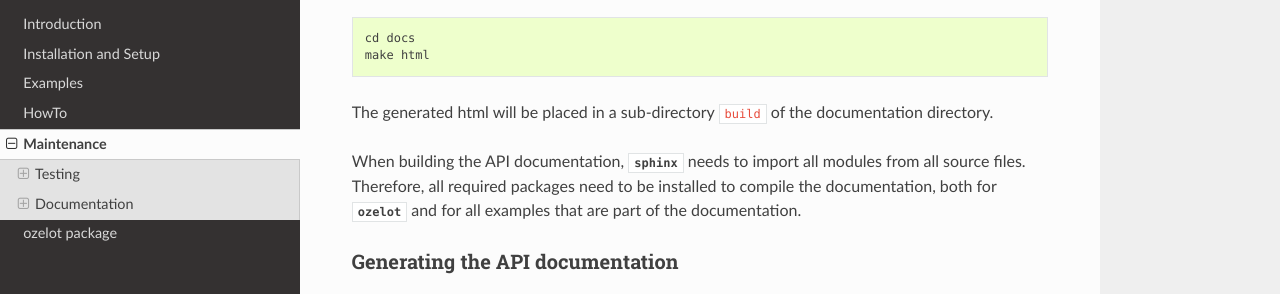
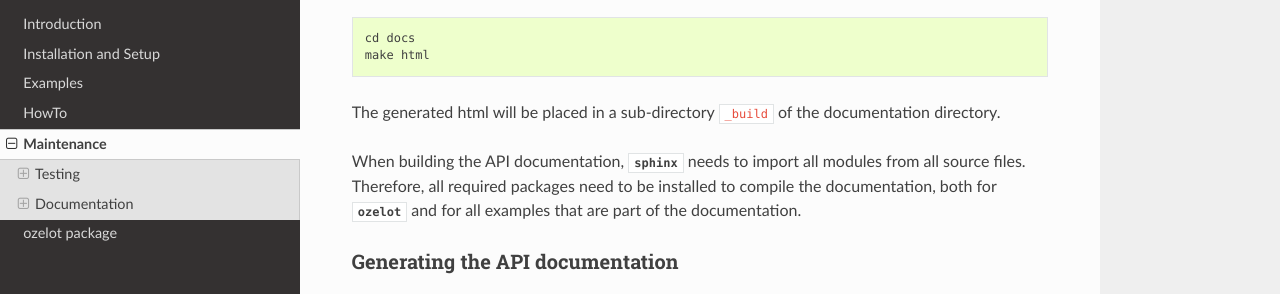
Before and after one commit to ehansis/ozelot, a Sphinx documentation site: the page built from docs/maintenance.rst, in a window 1280 px wide and 900 px high, scrolled down 1253 px. Shown: the part 153-447 px from the top of the window. Built offline with Sphinx 7.4.7 and the Read the Docs theme 2.0.0, drawn with Linux system fonts in a browser that asks for light colours.

Commit message:
Tiny doc fix

```diff
--- a/docs/maintenance.rst
+++ b/docs/maintenance.rst
@@ -79,7 +79,7 @@ To generate the documentation, run
     cd docs
     make html
 
-The generated html will be placed in a sub-directory ``build`` of the documentation directory.
+The generated html will be placed in a sub-directory ``_build`` of the documentation directory.
 
 When building the API documentation, :mod:`sphinx` needs to import all modules from all source files.
 Therefore, all required packages need to be installed to compile the documentation, both for
```
